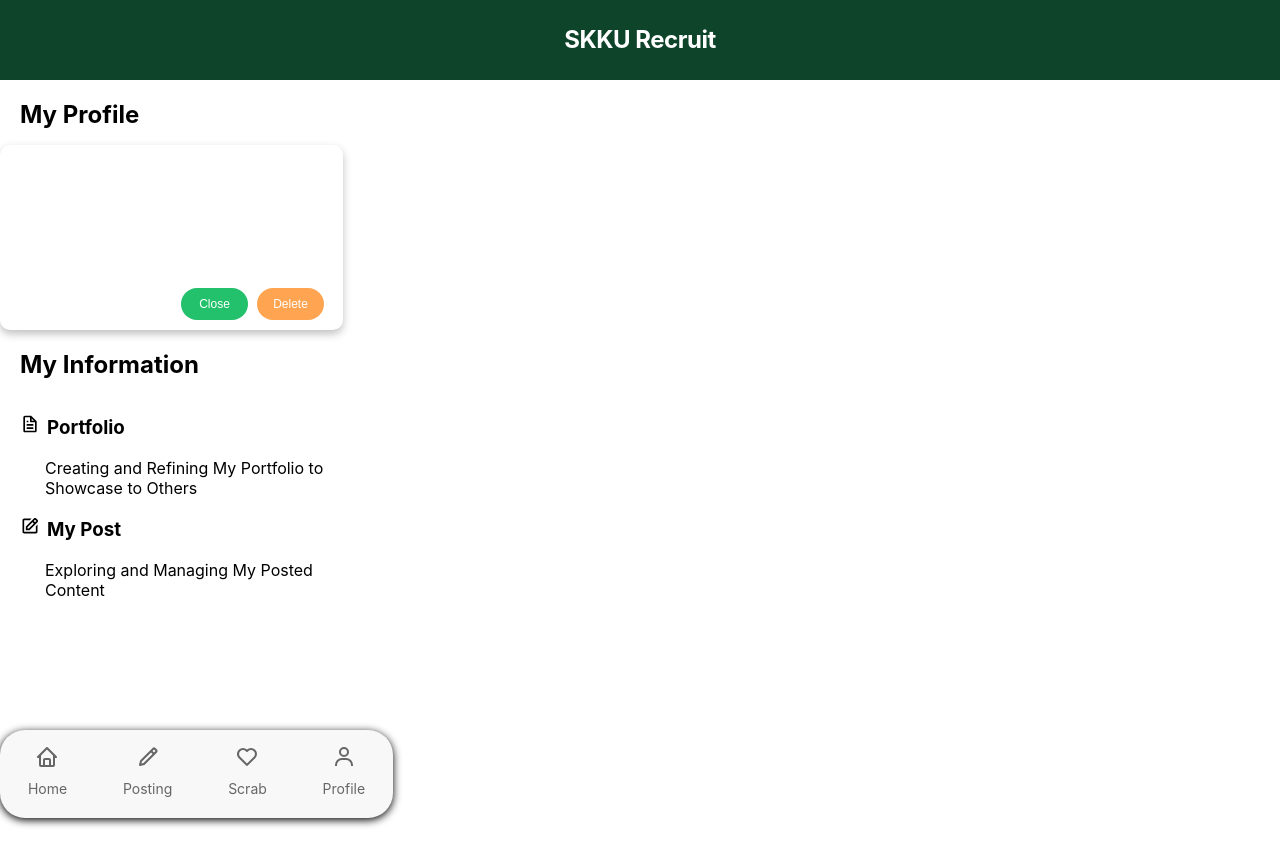
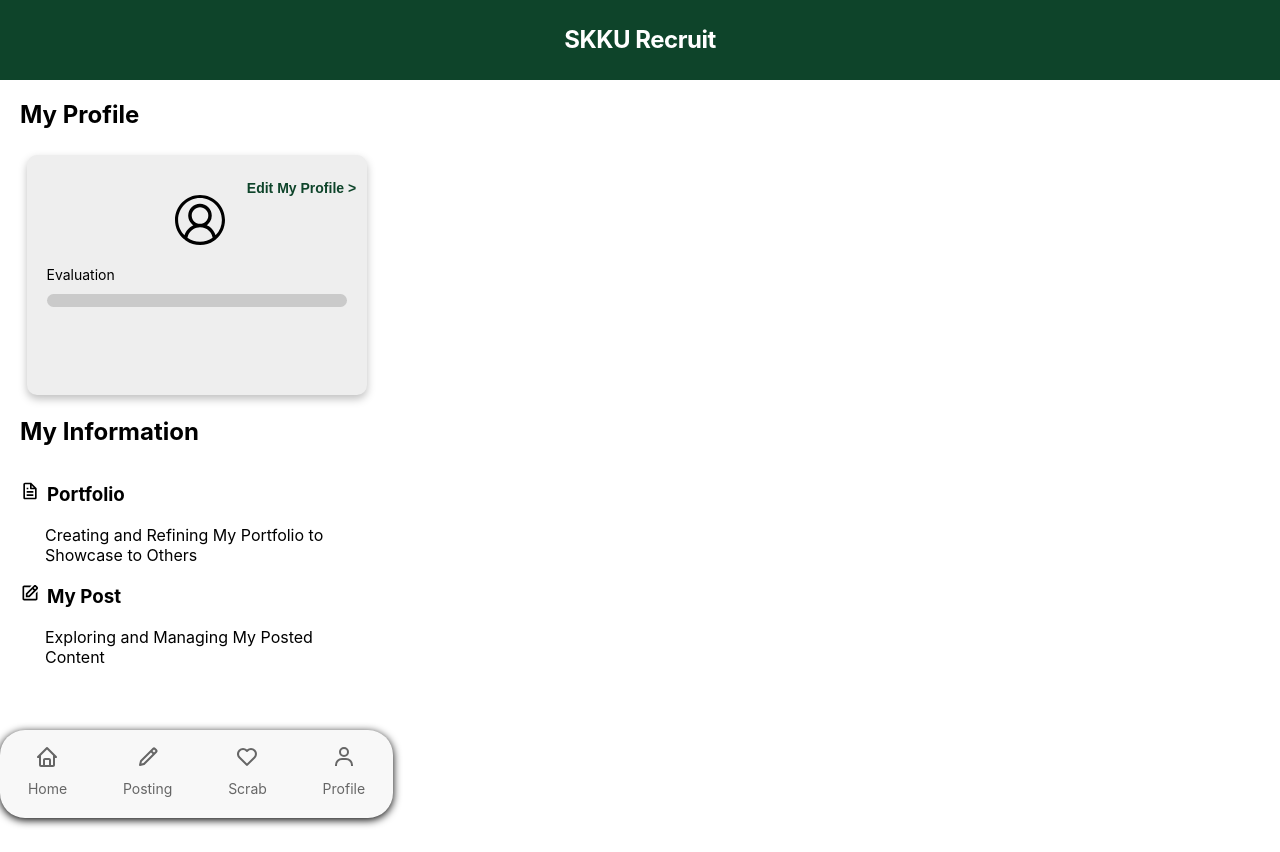
Before and after one commit to elect10/opensoure_personal_pa, a React (Create React App) app in the folder my-app/: page /profile in a window 1280 px wide. Built offline with nearby package versions, Linux system fonts and the light colour scheme; no server answers.

Commit message:
profilecard fix

```diff
--- a/my-app/src/routes/components/ProfileCard.jsx
+++ b/my-app/src/routes/components/ProfileCard.jsx
@@ -1,198 +1,118 @@
-import React from 'react';
-import styled from 'styled-components';
-import { useNavigate } from 'react-router-dom';
-import axios from 'axios';
-import { useState, useEffect } from 'react';
-import useProjectStore from '../../store/useProjectStore';
+import styled from "styled-components";
+import { useNavigate } from "react-router-dom";
+import EvaluationBar from "./EvaluationBar.jsx";
+import { VscAccount } from "react-icons/vsc";
+import axios from "axios";
+import { useEffect } from "react";
+import { useState } from "react";
 
-// Edit, Delete, Close 버튼을 추가하고, PostCard 컴포넌트를 완성하세요.
-function PostCard({
-  projectname,
-  location,
-  post_text,
-  front_req,
-  back_req,
-  design_req,
-  id,
-  userid,
-}) {
+// const ProfilePic = styled.div`
+//   position: absolute;
+//   width: 60px;
+//   height: 60px;
+//   left: 148px;
+//   top: 25px;
+//   background-image: url("https://i.imgur.com/8Km9tLL.png");
+//   background-size: cover;
+//   background-position: center;
+//   filter: drop-shadow(0px 4px 4px rgba(0, 0, 0, 0.25));
+//   z-index: 20;
+// `;
+
+const StyledProfilePic = styled(VscAccount)`
+  position: absolute;
+  width: 50px;
+  height: 50px;
+  left: 148px;
+  top: 40px;
+  background-position: center;
+`;
+
+const Card = styled.div`
+  border-radius: 10px;
+  padding: 20px;
+  text-align: center;
+  position: relative;
+  width: 300px;
+  height: 200px;
+  margin: 10px auto 2px;
+  background: #eeeeee;
+  box-shadow: 0 4px 8px rgba(0, 0, 0, 0.25);
+`;
+
+const Info = styled.p`
+  color: #666;
+  font-size: 14px;
+  margin: 3px 0 5px;
+`;
+
+const InfoName = styled.p`
+  font-size: 18px;
+  font-weight: 600;
+  margin: 3px 0 5px;
+`;
+const EditButton = styled.button`
+  position: absolute;
+  top: 20px;
+  right: -105px;
+  background-color: transparent;
+  color: #0e442a;
+  border: none;
+  padding: 5px 10px;
+  cursor: pointer;
+  font-size: 14px;
+  font-weight: bold;
+`;
+
+const ProfileInfoContainer = styled.div`
+  margin-top: 91px;
+`;
+
+const EvalTitle = styled.p`
+  font-size: 14px;
+  margin: 10px 0 5px;
+  text-align: left;
+`;
+
+export default function ProfileCard() {
   const navigate = useNavigate();
-  const { setSelectedProjectId } = useProjectStore();
+  const [ProfileInfo, setProfileInfo] = useState("");
 
-  const handleCardClick = () => {
-    setSelectedProjectId(id);
-    navigate('/applicationList');
+  const EditButtonClick = () => {
+    navigate("/accountInformation");
   };
 
-  const handleClose = () => {
-    console.log('Close post with id:', id);
-    console.log('User id:', userid);
-
-    const fetchClosePosts = async () => {
+  useEffect(() => {
+    const fetchData = async () => {
       try {
-        const response = await axios.post(
-          '/api/postend',
-          {
-            // id: userid,
-            postid: id,
-          },
-          { withCredentials: true }
-        );
+        const response = await axios.post("/api/profile", {
+          withCredentials: true,
+        });
         console.log(response.data);
-
-        if (response.data.message === 'post end success.') {
-          console.log(`Post with id ${id} has been closed.`);
-        }
+        setProfileInfo(response.data);
       } catch (error) {
-        console.error('Failed to fetch posts', error);
+        console.error("Failed to fetch user info", error);
       }
     };
-    fetchClosePosts();
-  };
 
-  const handleDelete = () => {
-    console.log("Delete post with id:", id);
-    console.log("User id:", userid);
-
-    const fetchDeletePosts = async () => {
-      try {
-        const response = await axios.post("/api/postdelete", {
-          // id: userid,
-          postid: id,
-        });
-        console.log(response.data);
-
-        if (response.data.message === "post delete success.") {
-          console.log(`Post with id ${id} has been deleted.`);
-        }
-      } catch (error) {
-        console.error("Failed to fetch posts", error);
-      }
-    };
-    fetchDeletePosts();
-  };
+    fetchData();
+  }, []);
 
   return (
-    <PostCardContainer>
-      <Header>
-        <Title onClick={handleCardClick}>{projectname}</Title>
-        <Location>{location}</Location>
-      </Header>
-      <Description>{post_text}</Description>
-      <Roles>
-        {front_req > 0 && <RoleButton>Front-end: {front_req}</RoleButton>}
-        {back_req > 0 && <RoleButton>Back-end: {back_req}</RoleButton>}
-        {design_req > 0 && <RoleButton>Designer: {design_req}</RoleButton>}
-      </Roles>
-      <Actions>
-        <CloseButton onClick={handleClose}>Close</CloseButton>
-        <DeleteButton onClick={handleDelete}>Delete</DeleteButton>
-      </Actions>
-    </PostCardContainer>
+    <Card>
+      <EditButton onClick={EditButtonClick}>Edit My Profile &gt;</EditButton>
+      <StyledProfilePic />
+      <ProfileInfoContainer>
+        {ProfileInfo && <InfoName>{ProfileInfo.username}</InfoName>}
+        {ProfileInfo && (
+          <Info>{`${ProfileInfo.id} | ${ProfileInfo.department}`}</Info>
+        )}
+      </ProfileInfoContainer>
+      <div className="profile-edit"></div>
+      <div>
+        <EvalTitle>Evaluation</EvalTitle>
+      </div>
+      <EvaluationBar profileInfo={ProfileInfo} />
+    </Card>
   );
 }
-
-export default PostCard;
-
-const PostCardContainer = styled.div`
-  display: flex;
-  flex-direction: column;
-  justify-content: space-between;
-  padding: 10px;
-  background: #ffffff;
-  box-shadow: 0 4px 8px rgba(0, 0, 0, 0.25);
-  border-radius: 10px;
-  width: 343px;
-  height: 185px;
-  box-sizing: border-box;
-`;
-
-const Header = styled.div`
-  display: flex;
-  justify-content: space-between;
-  align-items: center;
-`;
-
-const Title = styled.h3`
-  margin: 8px;
-  color: #333;
-`;
-
-const Location = styled.span`
-  color: #666;
-  font-size: 14px;
-  margin: 10px;
-`;
-
-const Description = styled.p`
-  color: #666;
-  font-size: 15px;
-  margin: -5px 10px;
-  width: 290px;
-  height: auto;
-  overflow: hidden;
-  text-overflow: ellipsis;
-  display: -webkit-box;
-  -webkit-line-clamp: 2;
-  -webkit-box-orient: vertical;
-  line-height: 1.2em;
-  max-height: 2.4em;
-  margin-bottom: 8px;
-`;
-
-const Roles = styled.div`
-  display: flex;
-  justify-content: space-around;
-  width: 323px;
-  margin-bottom: -5px;
-`;
-
-const RoleButton = styled.button`
-  display: flex;
-  align-items: center;
-  justify-content: center;
-  padding: 0 12px;
-  height: 32px;
-  width: 95px;
-  background: #f2f4f5;
-  border-radius: 30px;
-  border: none;
-  font-size: 12px;
-  color: #333;
-`;
-
-const Actions = styled.div`
-  display: flex;
-  justify-content: flex-end;
-`;
-
-const CloseButton = styled.button`
-  padding: 4px 9px;
-  font-size: 12px;
-  background: #23c16b;
-  color: white;
-  border: none;
-  border-radius: 30px;
-  width: 67px;
-  height: 32px;
-  box-sizing: border-box;
-  margin-right: 9px;
-  font-size: 12px;
-  margin-top: 10px;
-`;
-
-const DeleteButton = styled.button`
-  padding: 4px 9px;
-  font-size: 12px;
-  background-color: #ff8e25;
-  opacity: 0.8;
-  color: white;
-  border: none;
-  border-radius: 30px;
-  width: 67px;
-  height: 32px;
-  box-sizing: border-box;
-  margin-right: 9px;
-  font-size: 12px;
-  margin-top: 10px;
-`;
```
